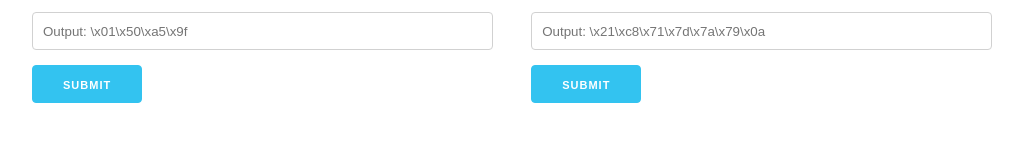
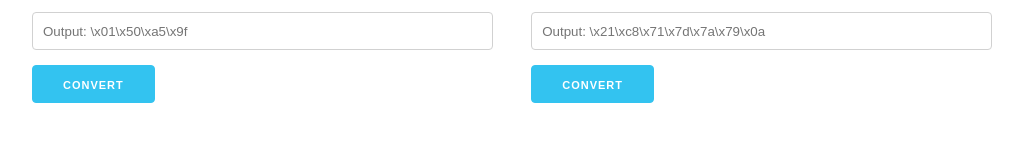
Before and after one commit to wkantaros/HexToLittleEndianTool, a plain HTML site: page index.html in a window 1280 px wide. Shown: the part 476-618 px from the top of the page, without its empty margins (128-1151 px from the left). Drawn offline with nearby package versions, Linux system fonts and the light colour scheme.

Commit message:
submit -> convert

```diff
--- a/index.html
+++ b/index.html
@@ -26,7 +26,7 @@
               id="toLittleEndianOutput" readonly>
             </div>
             <div class="row">
-              <button class="button-primary" id="toLittleEndianBtn">Submit</button>
+              <button class="button-primary" id="toLittleEndianBtn">Convert</button>
             </div>
           </div>
         </div>
@@ -41,7 +41,7 @@
               id="addBackslashOutput" readonly>
             </div>
             <div class="row">
-              <button class="button-primary" id="addBackslashBtn">Submit</button>
+              <button class="button-primary" id="addBackslashBtn">Convert</button>
             </div>
           </div>
         </div>
```
